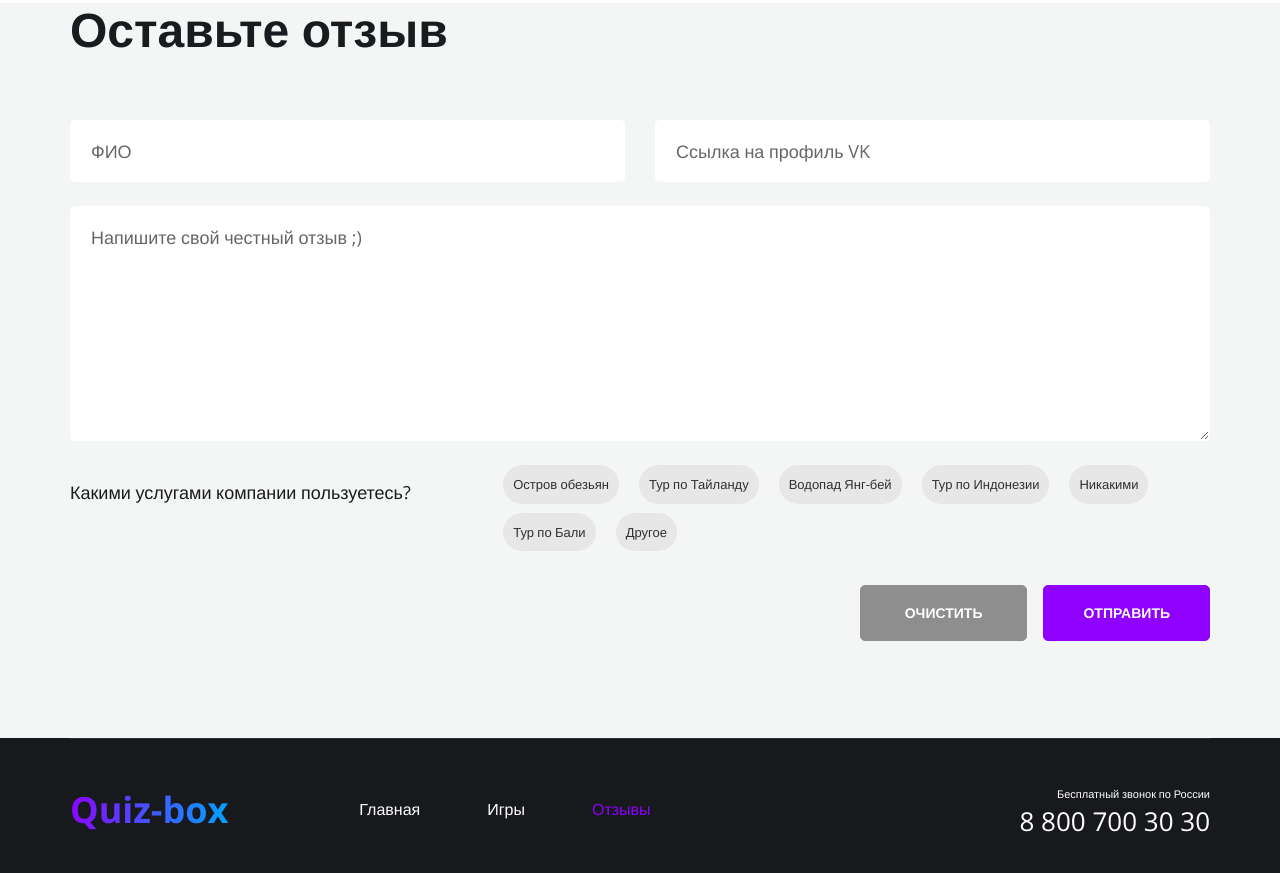
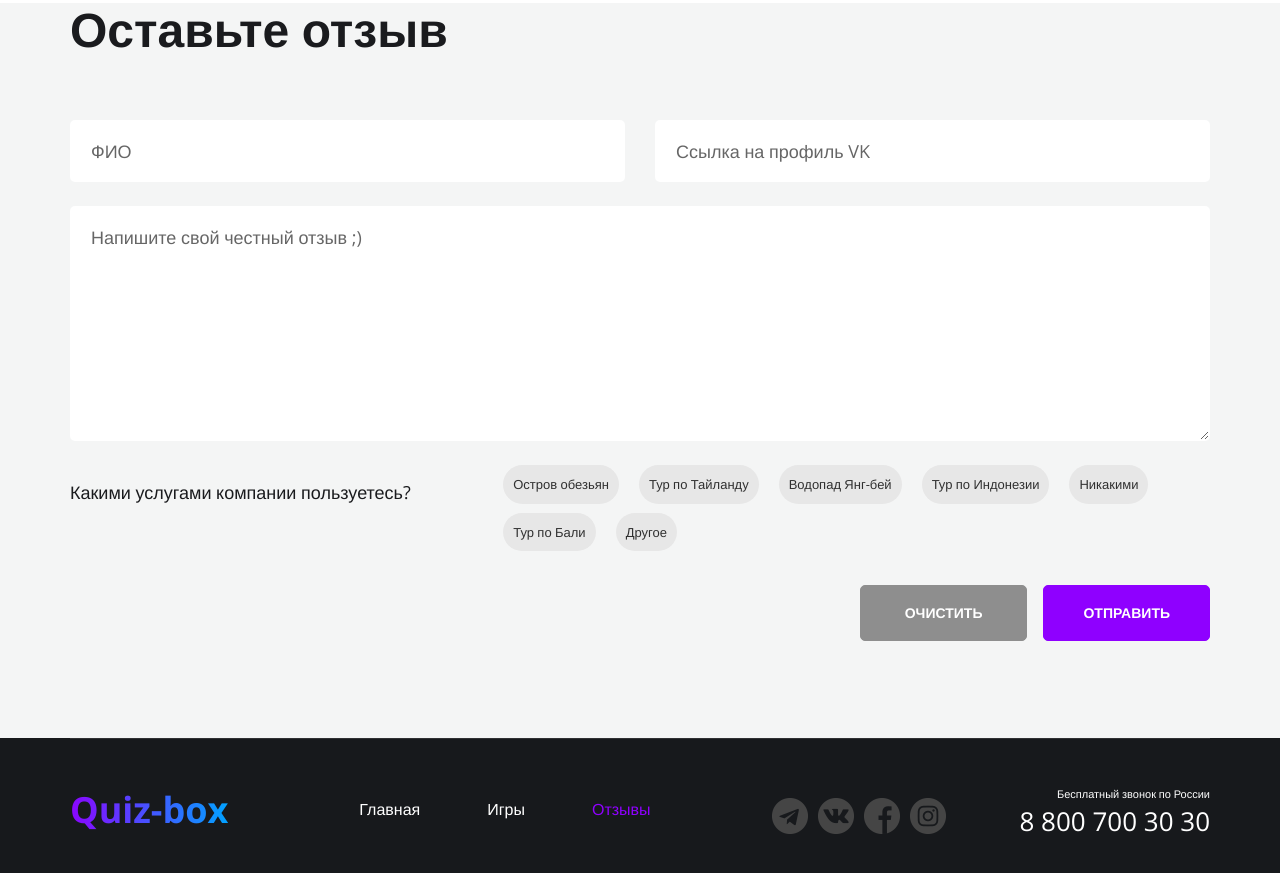
Before and after one commit to SvetoslavSO/sso_quiz-box-project, a plain HTML site: page my_project/reviews.html in a window 1280 px wide. Shown: the part 2350-3223 px from the top of the page. Drawn offline with nearby package versions, Linux system fonts and the light colour scheme.

Commit message:
Update reviews.html

```diff
--- a/my_project/reviews.html
+++ b/my_project/reviews.html
@@ -292,16 +292,16 @@
             <nav class="messenger">
                 <ul class="messenger__list">
                   <li class="messenger__item">
-                  <a href="" class="messenger__link messenger__link--first"></a>
+                    <a href="" class="messenger__link messenger__link--tg"></a>
                   </li>
                   <li class="messenger__item">
-                  <a href="" class="messenger__link messenger__link--second"></a>
+                    <a href="" class="messenger__link messenger__link--vk"></a>
                   </li>
                   <li class="messenger__item">
-                  <a href="" class="messenger__link messenger__link--third"></a>
+                    <a href="" class="messenger__link messenger__link--facebook"></a>
                   </li>
                   <li class="messenger__item">
-                  <a href="" class="messenger__link messenger__link--fourth"></a>
+                    <a href="" class="messenger__link messenger__link--inst"></a>
                   </li>
                 </ul>
               </nav>
```
Lines whose indentation alone changed are shown as unchanged.
